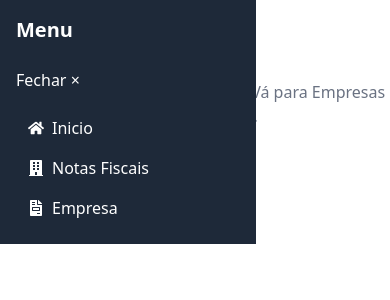
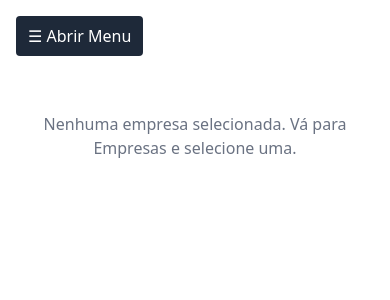
Before and after one commit to luizolivas/antecipacao-recebiveis, a React app in the folder antecipacao-recebiveis-frontend/: page / in a window 390 px wide. Shown: the top 300 px of the page. Built offline with nearby package versions, Linux system fonts and the light colour scheme; the HTML template or start-up script is replaced by a standard one.

Commit message:
fix: melhora na responsividade da sidebar

```diff
--- a/antecipacao-recebiveis-frontend/src/components/SideBar.tsx
+++ b/antecipacao-recebiveis-frontend/src/components/SideBar.tsx
@@ -2,26 +2,36 @@ import { useState } from "react";
 import { Link, Outlet } from "react-router-dom";
 import { FaHome, FaBuilding, FaFileInvoice } from "react-icons/fa";
 
-
 const SideBar = () => {
-  const [isOpen, setIsOpen] = useState(true);
-
+  const [isOpen, setIsOpen] = useState(false);
 
   return (
     <div className="flex min-h-screen">
+      {isOpen && (
+        <div
+          onClick={() => setIsOpen(false)}
+          className="fixed inset-0 bg-black bg-opacity-50 z-10 md:hidden"
+        ></div>
+      )}
+
       <aside
-        className={`bg-gray-800 text-white w-64 fixed md:static top-0 left-0 p-4 transform transition-transform duration-300 ${
-          isOpen ? "translate-x-0" : "-translate-x-full"
-        }`}
+        className={`bg-gray-800 text-white w-64 fixed top-0 left-0 h-full p-4 transform transition-transform duration-300 z-20
+          ${isOpen ? "translate-x-0" : "-translate-x-full"} md:translate-x-0 md:static md:h-auto
+        `}
       >
         <h2 className="text-xl font-bold mb-6">Menu</h2>
-        <button onClick={() => setIsOpen(false)} className="md:hidden mb-4">
+        <button
+          onClick={() => setIsOpen(false)}
+          className="md:hidden mb-4 text-white"
+          aria-label="Fechar menu"
+        >
           Fechar ×
         </button>
         <nav>
           <Link
             to={"/"}
             className="flex items-center gap-2 hover:bg-gray-700 rounded px-3 py-2"
+            onClick={() => setIsOpen(false)}
           >
             <FaHome />
             Inicio
@@ -29,6 +39,7 @@ const SideBar = () => {
           <Link
             to={"/lista-notas-fiscais"}
             className="flex items-center gap-2 hover:bg-gray-700 rounded px-3 py-2"
+            onClick={() => setIsOpen(false)}
           >
             <FaBuilding />
             Notas Fiscais
@@ -36,17 +47,23 @@ const SideBar = () => {
           <Link
             to={"/lista-empresas"}
             className="flex items-center gap-2 hover:bg-gray-700 rounded px-3 py-2"
+            onClick={() => setIsOpen(false)}
           >
             <FaFileInvoice />
             Empresa
           </Link>
         </nav>
       </aside>
-      <main className="flex-1">
-        <button onClick={() => setIsOpen(true)} className="md:hidden mb-4">
-          Abrir Menu ☰
+
+      <main className="flex-1 md:ml-64 p-4">
+        <button
+          onClick={() => setIsOpen(true)}
+          className="md:hidden mb-4 bg-gray-800 text-white px-3 py-2 rounded"
+          aria-label="Abrir menu"
+        >
+          ☰ Abrir Menu
         </button>
-        <Outlet></Outlet>
+        <Outlet />
       </main>
     </div>
   );
```
